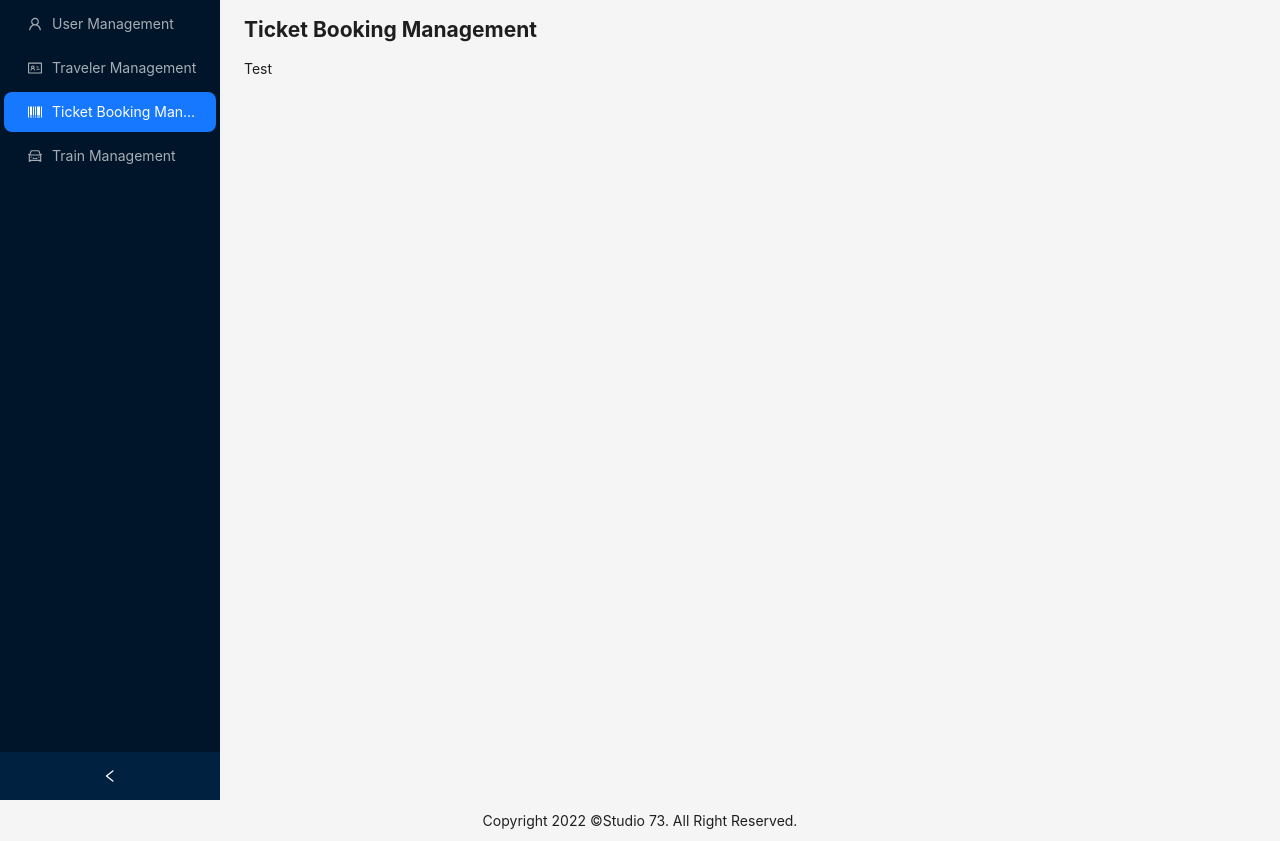
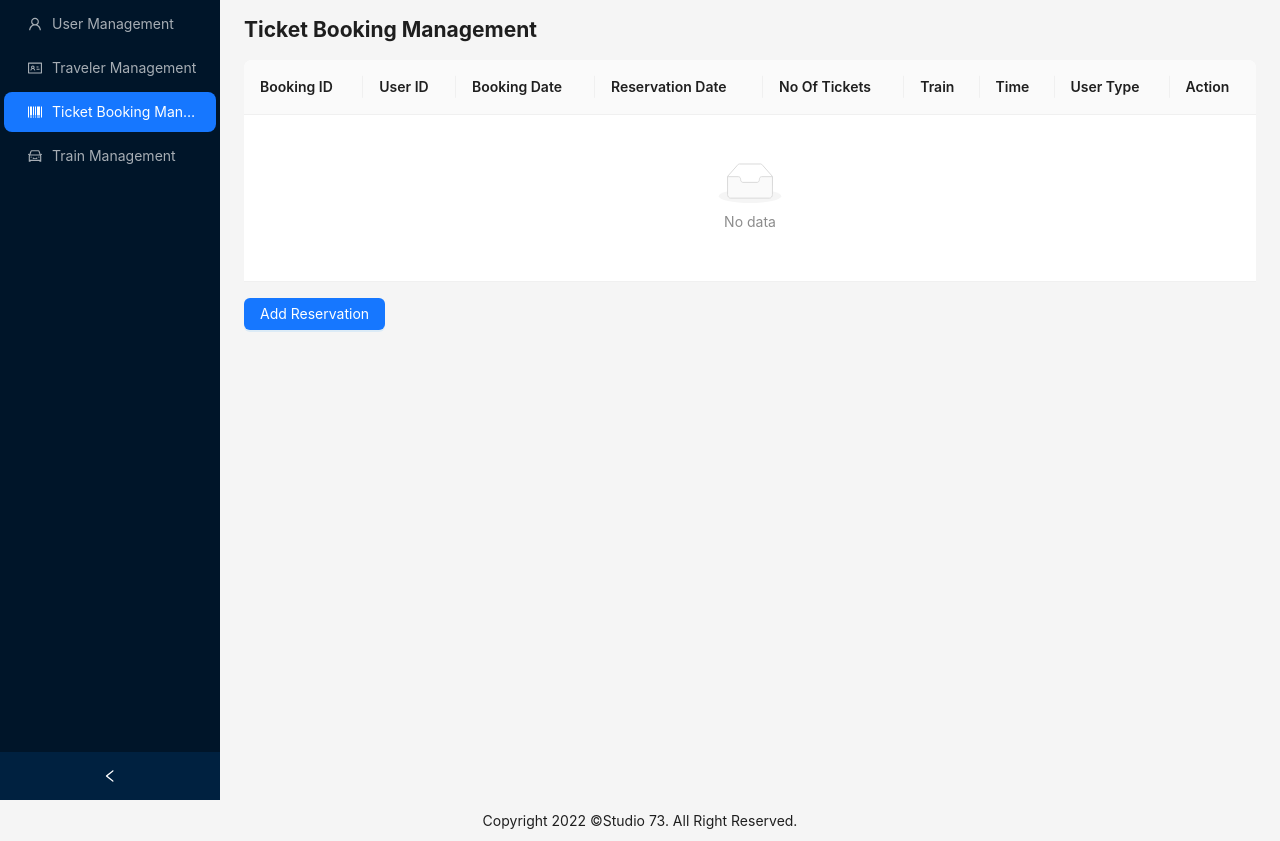
Before and after one commit to kelum99/EAD-Assignment, a React (Create React App) app in the folder ead-frontend/: page /ticket-booking-management in a window 1280 px wide. Built offline with nearby package versions, Linux system fonts and the light colour scheme.

Commit message:
reservation-ui

```diff
--- a/ead-frontend/src/pages/TicketBookingManagement.jsx
+++ b/ead-frontend/src/pages/TicketBookingManagement.jsx
@@ -1,10 +1,181 @@
-import React from 'react';
+import React, { useState, useEffect } from 'react';
 import MainLayout from "../components/MainLayout";
+import {
+    Space,
+    Table,
+    Tag,
+    TimePicker,
+    Button,
+    Modal,
+    Cascader,
+    DatePicker,
+    Form,
+    Input,
+    InputNumber,
+    Radio,
+    Select,
+    Switch,
+    TreeSelect,
+} from "antd";
+const { Column, ColumnGroup } = Table;
+
+const onChange = (time, timeString) => {
+    console.log(time, timeString);
+};
 
 const TicketBookingManagement = () => {
+
+    const [isModalOpen, setIsModalOpen] = useState(false);
+    const [date, setDate] = useState(null);
+
+    const showModal = () => {
+        setIsModalOpen(true);
+    };
+    const handleOk = () => {
+        setIsModalOpen(false);
+    };
+    const handleCancel = () => {
+        setIsModalOpen(false);
+    };
+
+    const [componentSize, setComponentSize] = useState("default");
+    const onFormLayoutChange = ({ size }) => {
+        setComponentSize(size);
+    };
+
+    useEffect(() => {
+        const currentDate = new Date();
+        const currentDateTimeString = currentDate.toISOString();
+        setDate(currentDateTimeString);
+    }, []);
+
+    const columns = [
+        {
+            title: "Booking ID",
+            dataIndex: "Id",
+            key: "Id",
+        },
+        {
+            title: "User ID",
+            dataIndex: "UserID",
+            key: "UserID",
+        },
+        {
+            title: "Booking Date",
+            dataIndex: "BookingDate",
+            key: "BookingDate",
+        },
+        {
+            title: "Reservation Date",
+            dataIndex: "ReservationDate",
+            key: "ReservationDate",
+        },
+        {
+            title: "No Of Tickets",
+            dataIndex: "NoOfTickets",
+            key: "NoOfTickets",
+        },
+        {
+            title: "Train",
+            dataIndex: "Train",
+            key: "Train",
+        },
+        {
+            title: "Time",
+            dataIndex: "Time",
+            key: "Time",
+        },
+        {
+            title: "User Type",
+            dataIndex: "UserType",
+            key: "UserType",
+        },
+        {
+            title: "Action",
+            dataIndex: "Action",
+            key: "Action",
+        },
+    ];
+
     return (
         <MainLayout title={"Ticket Booking Management"}>
-            <div>Test</div>
+            <div>
+                <Table columns={columns} />
+                <Button type="primary" onClick={showModal} style={{ marginTop: 16 }}>
+                    Add Reservation
+                </Button>
+
+                <Modal
+                    title="Create Reservation"
+                    open={isModalOpen}
+                    onOk={handleOk}
+                    onCancel={handleCancel}
+                >
+                    <Form
+                        labelCol={{
+                            span: 8,
+                        }}
+                        wrapperCol={{
+                            span: 14,
+                        }}
+                        layout="horizontal"
+                        initialValues={{
+                            size: componentSize,
+                        }}
+                        onValuesChange={onFormLayoutChange}
+                        size={componentSize}
+                        style={{
+                            maxWidth: 600,
+                        }}
+                    >
+
+                        <Form.Item label="Traveller ID">
+                            <Select>
+                                <Select.Option value="everyDay">EveryDay</Select.Option>
+                                <Select.Option value="weekDay">WeekDay</Select.Option>
+                                <Select.Option value="weekEnd">WeekEnd</Select.Option>
+                                <Select.Option value="poyaDay">PoyaDay</Select.Option>
+                            </Select>
+                        </Form.Item>
+
+                        <Form.Item label="Booking Date">
+                            <Input
+                                disabled
+                                value={date ? date : ''}
+                                style={{ marginTop: '8px' }}
+                            />
+                        </Form.Item>
+
+                        <Form.Item label="Reservation Date">
+                            <DatePicker />
+                        </Form.Item>
+
+                        <Form.Item label="No Of Tickets">
+                            <InputNumber min={1} max={10} defaultValue={3}/>
+                        </Form.Item>
+
+                        <Form.Item label="Train">
+                        <Select>
+                                <Select.Option value="everyDay">EveryDay</Select.Option>
+                                <Select.Option value="weekDay">WeekDay</Select.Option>
+                                <Select.Option value="weekEnd">WeekEnd</Select.Option>
+                                <Select.Option value="poyaDay">PoyaDay</Select.Option>
+                            </Select>
+                        </Form.Item>
+
+                        <Form.Item label="Time">
+                        <Select>
+                                <Select.Option value="everyDay">EveryDay</Select.Option>
+                                <Select.Option value="weekDay">WeekDay</Select.Option>
+                                <Select.Option value="weekEnd">WeekEnd</Select.Option>
+                                <Select.Option value="poyaDay">PoyaDay</Select.Option>
+                            </Select>
+                        </Form.Item>
+
+
+                    </Form>
+                </Modal>
+            </div>
         </MainLayout>
     )
 }
```
